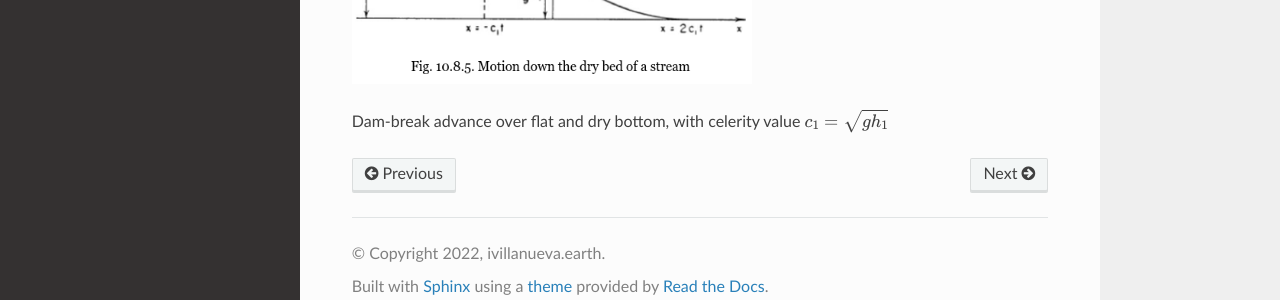
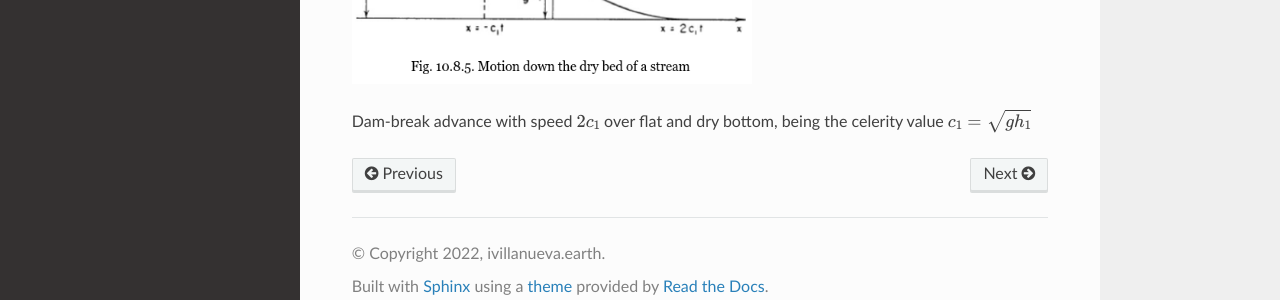
Before and after one commit to ivillamadrid/FloodMapping, a Sphinx documentation site: the page built from docs/source/wetdry.rst, in a window 1280 px wide and 1166 px high. Shown: the part 843-1143 px from the top of the window. Built offline with Sphinx 7.4.7 and the Read the Docs theme 2.0.0, drawn with Linux system fonts in a browser that asks for light colours.

Commit message:
Update wetdry.rst

```diff
--- a/docs/source/wetdry.rst
+++ b/docs/source/wetdry.rst
@@ -13,4 +13,4 @@ At this early point it is important to think if your study case will need to eva
   :width: 400
   :alt: Advance over flat and dry bottom
 
-Dam-break advance over flat and dry bottom, with celerity value :math:`c_1=\sqrt{gh_1}`
+Dam-break advance with speed :math:`2c_1` over flat and dry bottom, being the celerity value :math:`c_1=\sqrt{gh_1}`
```
